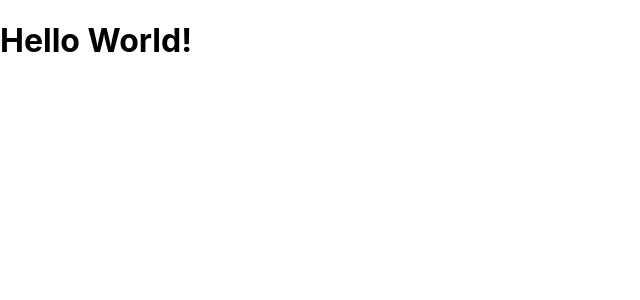
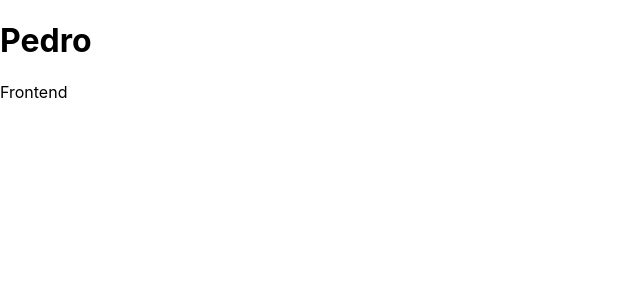
Before and after one commit to Pedrobusou/React-shopping-cart, a React (Create React App) app: page / in a window 1280 px wide. Shown: the top 300 px of the page, without its empty margins (0-640 px from the left). Built offline with nearby package versions, Linux system fonts and the light colour scheme; the HTML template or start-up script is replaced by a standard one.

Commit message:
Basic jsx Use Fragment to prevent div wrapper

```diff
--- a/src/App.js
+++ b/src/App.js
@@ -1,10 +1,16 @@
-import React from 'react';
+import React, {Fragment} from 'react';
 
 function App() {
+  const employee = {
+    name: 'Pedro',
+    role: 'Frontend'
+  };
+
   return (
-    <div className="App">
-      <h1>Hello World!</h1>
-    </div>
+    <Fragment>
+      <h1>{employee.name}</h1>
+      <p>{employee.role}</p>
+    </Fragment>
   );
 }
 
```
